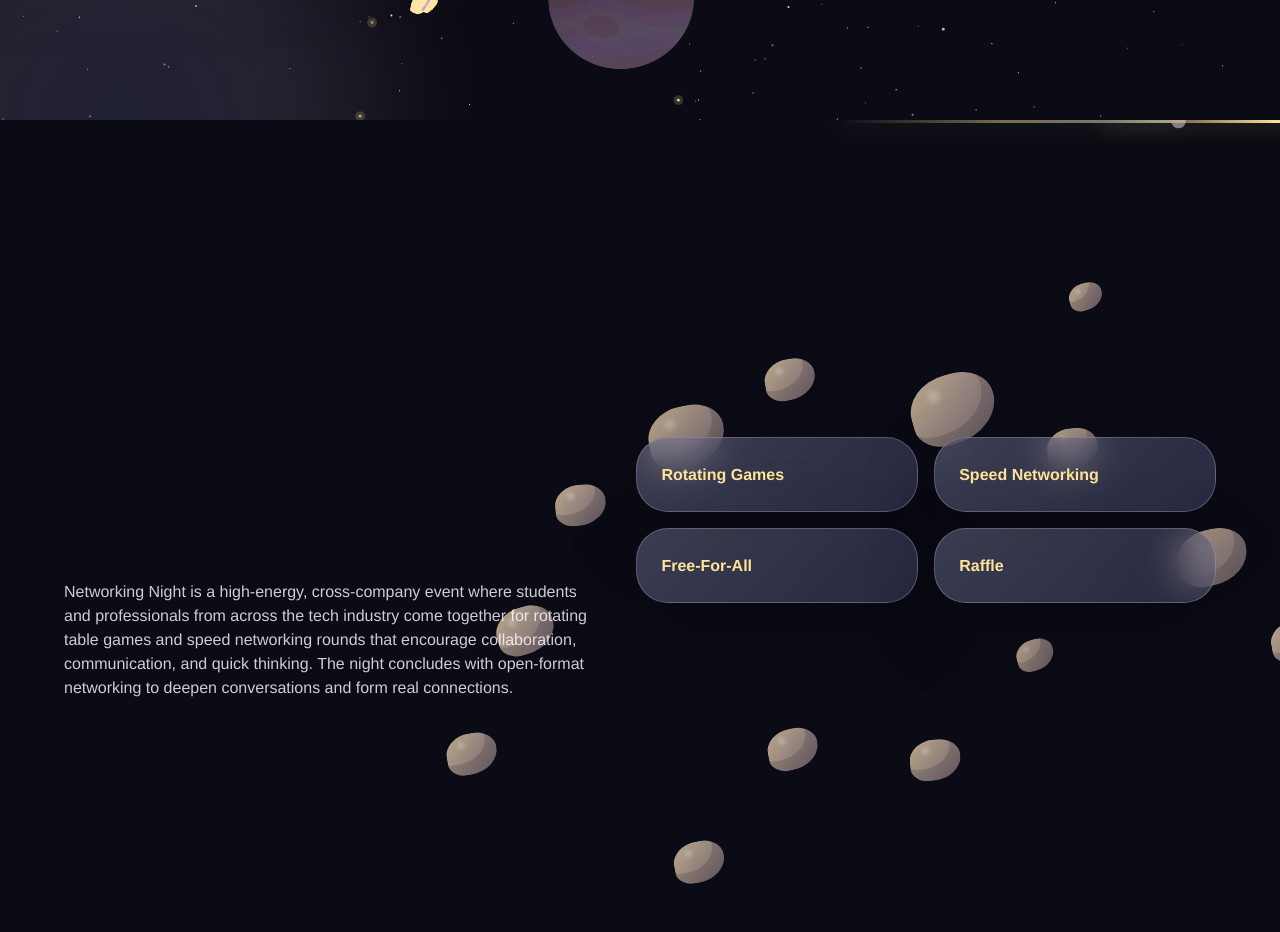
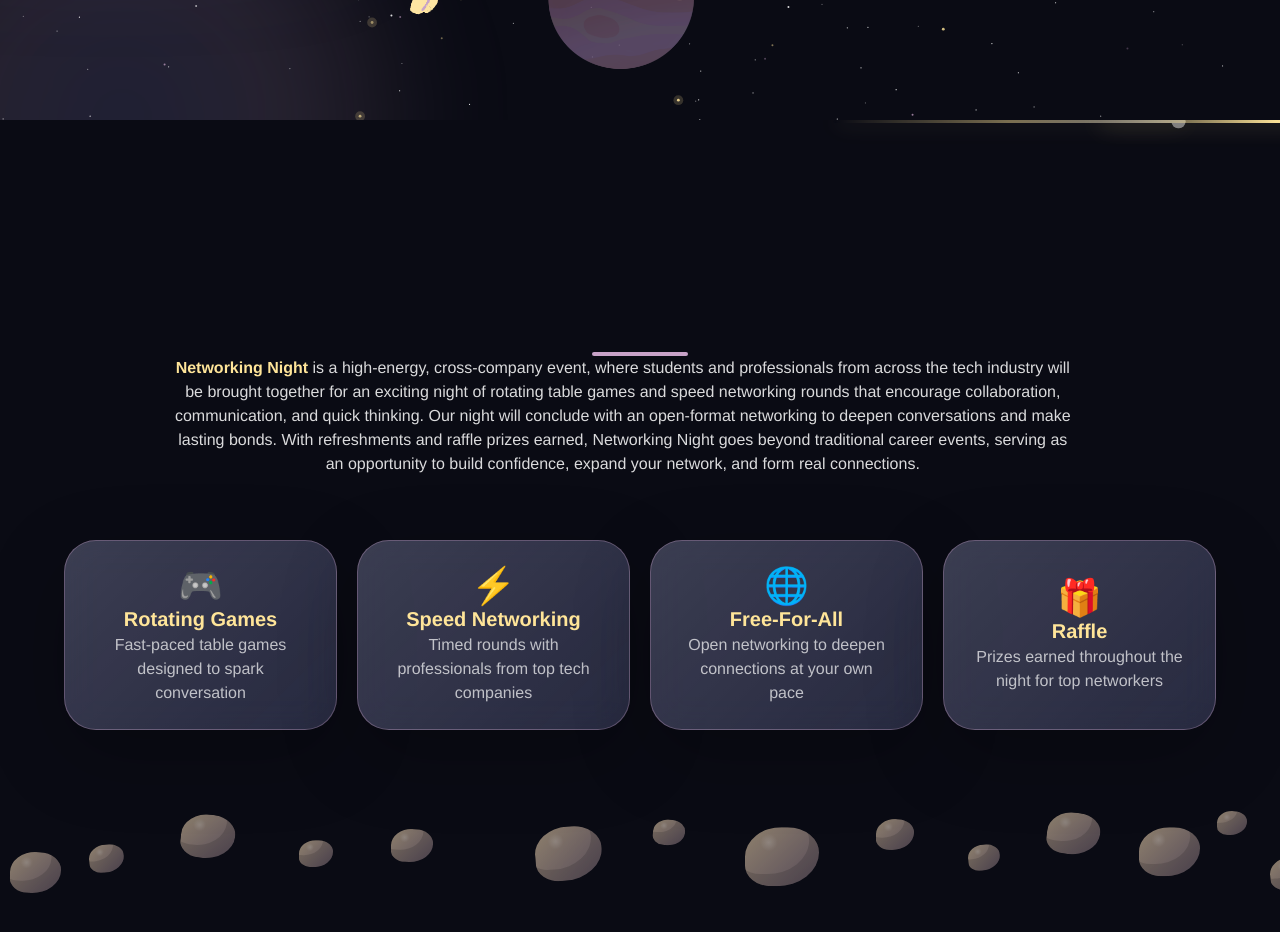
Before and after one commit to icssc/26-networking-night, a Next.js app: page / in a window 1280 px wide. Shown: the part 680-1612 px from the top of the page. Built offline with nearby package versions, Linux system fonts and the light colour scheme.

Commit message:
feat: what is networking night

```diff
--- a/app/globals.css
+++ b/app/globals.css
@@ -306,6 +306,32 @@ body {
 .asteroid:nth-child(13) { left: 24%; top: 84%; }
 .asteroid:nth-child(14) { left: 72%; top: 22%; width: 2.1rem; }
 
+.about-asteroid-belt {
+  position: relative;
+  inset: auto;
+  width: calc(100% + 10rem);
+  height: 8rem;
+  margin-top: 2.75rem;
+  margin-bottom: -5rem;
+  transform: rotate(0deg);
+  opacity: 0.75;
+}
+
+.about-asteroid-belt .asteroid:nth-child(1) { left: 2%; top: 62%; }
+.about-asteroid-belt .asteroid:nth-child(2) { left: 8%; top: 48%; width: 2.2rem; }
+.about-asteroid-belt .asteroid:nth-child(3) { left: 15%; top: 36%; width: 3.4rem; }
+.about-asteroid-belt .asteroid:nth-child(4) { left: 24%; top: 52%; width: 2.1rem; }
+.about-asteroid-belt .asteroid:nth-child(5) { left: 31%; top: 44%; width: 2.6rem; }
+.about-asteroid-belt .asteroid:nth-child(6) { left: 42%; top: 34%; width: 4.2rem; }
+.about-asteroid-belt .asteroid:nth-child(7) { left: 51%; top: 40%; width: 2rem; }
+.about-asteroid-belt .asteroid:nth-child(8) { left: 58%; top: 42%; width: 4.6rem; }
+.about-asteroid-belt .asteroid:nth-child(9) { left: 68%; top: 36%; width: 2.4rem; }
+.about-asteroid-belt .asteroid:nth-child(10) { left: 75%; top: 48%; width: 2rem; }
+.about-asteroid-belt .asteroid:nth-child(11) { left: 81%; top: 35%; width: 3.3rem; }
+.about-asteroid-belt .asteroid:nth-child(12) { left: 88%; top: 42%; width: 3.8rem; }
+.about-asteroid-belt .asteroid:nth-child(13) { left: 94%; top: 30%; width: 1.9rem; }
+.about-asteroid-belt .asteroid:nth-child(14) { left: 98%; top: 58%; width: 2.5rem; }
+
 .ufo-card {
   display: flex;
   min-height: 17rem;
--- a/app/sections/about.tsx
+++ b/app/sections/about.tsx
@@ -7,7 +7,28 @@ import { useState } from "react";
 import ScrollFloat from "@/components/ScrollFloat";
 import { StarIcon } from "@/components/StarIcon";
 
-const events = ["Rotating Games", "Speed Networking", "Free-For-All", "Raffle"];
+const events = [
+    {
+        icon: "🎮",
+        name: "Rotating Games",
+        description: "Fast-paced table games designed to spark conversation",
+    },
+    {
+        icon: "⚡",
+        name: "Speed Networking",
+        description: "Timed rounds with professionals from top tech companies",
+    },
+    {
+        icon: "🌐",
+        name: "Free-For-All",
+        description: "Open networking to deepen connections at your own pace",
+    },
+    {
+        icon: "🎁",
+        name: "Raffle",
+        description: "Prizes earned throughout the night for top networkers",
+    },
+];
 
 const professionals = [
     { name: "Sponsor Logo", href: "#sponsor-1", direction: "left", petr: false },
@@ -77,21 +98,11 @@ export default function About(){
 
             </section>
 
-            <section className="relative grid min-h-screen w-full items-center gap-12 px-6 py-24 lg:grid-cols-[0.95fr_1.05fr] lg:px-16">
-                <div className="asteroid-belt" aria-hidden>
-                    {Array.from({ length: 14 }).map((_, index) => (
-                        <motion.span
-                            key={index}
-                            className="asteroid"
-                            animate={{ y: [0, index % 2 ? 10 : -10, 0], rotate: [0, 8, -6, 0] }}
-                            transition={{ duration: 3 + (index % 4), repeat: Infinity, ease: "easeInOut" }}
-                        />
-                    ))}
-                </div>
-
-                <div className="relative z-10">
+            <section className="relative flex min-h-screen w-full flex-col items-center justify-center overflow-hidden px-6 py-24 text-center lg:px-16">
+                <div className="relative z-10 mx-auto max-w-5xl">
                     <ScrollFloat
-                        textClassName="text-[clamp(2.75rem,7vw,4.5rem)] font-bold leading-tight tracking-tight"
+                        containerClassName="mb-0 text-center"
+                        textClassName="text-[clamp(2.4rem,10vw,4.5rem)] font-bold leading-tight tracking-tight md:text-[clamp(3rem,6vw,4.5rem)]"
                         variant="galaxyStar"
                         animationDuration={1}
                         ease="back.inOut(2)"
@@ -101,18 +112,39 @@ export default function About(){
                     >
                         What is Networking Night?
                     </ScrollFloat>
-                    <Typography className="mt-8 max-w-3xl text-lg leading-8 text-white/80">
-                        Networking Night is a high-energy, cross-company event where students and professionals from across the tech industry come together for rotating table games and speed networking rounds that encourage collaboration, communication, and quick thinking. The night concludes with open-format networking to deepen conversations and form real connections.
+                    <div className="mx-auto mt-3 h-1 w-24 rounded-full bg-(--galaxy-nebula)" />
+                    <Typography className="mx-auto mt-10 max-w-4xl text-base font-semibold leading-8 text-white/85 md:text-lg">
+                        <span className="font-black text-(--galaxy-star)">
+                            Networking Night
+                        </span>{" "}
+                        is a high-energy, cross-company event, where students and professionals from across the tech industry will be brought together for an exciting night of rotating table games and speed networking rounds that encourage collaboration, communication, and quick thinking. Our night will conclude with an open-format networking to deepen conversations and make lasting bonds. With refreshments and raffle prizes earned, Networking Night goes beyond traditional career events, serving as an opportunity to build confidence, expand your network, and form real connections.
                     </Typography>
                 </div>
 
-                <div className="relative z-10 grid gap-4 sm:grid-cols-2">
+                <div className="relative z-10 mt-16 grid w-full max-w-6xl gap-5 sm:grid-cols-2 lg:grid-cols-4">
                     {events.map((event) => (
-                        <div key={event} className="glass-card p-6">
-                            <Typography variant="galaxyStar" className="font-bold">
-                                {event}
+                        <div key={event.name} className="glass-card flex min-h-44 flex-col items-center justify-center p-6 text-center">
+                            <span className="text-4xl" aria-hidden>
+                                {event.icon}
+                            </span>
+                            <Typography variant="galaxyStar" className="mt-4 text-xl font-black">
+                                {event.name}
+                            </Typography>
+                            <Typography className="mt-3 max-w-52 text-sm font-semibold leading-6 text-white/70">
+                                {event.description}
                             </Typography>
                         </div>
+                    ))}
+                </div>
+
+                <div className="asteroid-belt about-asteroid-belt" aria-hidden>
+                    {Array.from({ length: 14 }).map((_, index) => (
+                        <motion.span
+                            key={index}
+                            className="asteroid"
+                            animate={{ y: [0, index % 2 ? 10 : -10, 0], rotate: [0, 8, -6, 0] }}
+                            transition={{ duration: 3 + (index % 4), repeat: Infinity, ease: "easeInOut" }}
+                        />
                     ))}
                 </div>
             </section>
--- a/app/sections/landing.tsx
+++ b/app/sections/landing.tsx
@@ -23,7 +23,8 @@ const planetHoverClass =
     "pointer-events-auto opacity-75 transition-opacity duration-300 hover:opacity-90";
 
 export default function Landing(){
-    const containerRef = useRef(null);
+    const networkingContainerRef = useRef<HTMLDivElement | null>(null);
+    const nightContainerRef = useRef<HTMLDivElement | null>(null);
     return(
         <section className="relative flex min-h-screen w-screen items-center justify-center">
             <div className="pointer-events-none absolute inset-0 z-0 overflow-hidden">
@@ -76,7 +77,7 @@ export default function Landing(){
                 <div className="flex flex-col items-center">
 
                  <Typography>ICSSC Presents</Typography>
-                    <div ref={containerRef} className="relative flex flex-col leading-none">
+                    <div ref={networkingContainerRef} className="relative flex flex-col leading-none">
                         <VariableProximity
                             font={fredoka}
                             variant="galaxyStar"
@@ -84,13 +85,13 @@ export default function Landing(){
                             label="Networking"
                             fromFontVariationSettings="'wght' 600"
                             toFontVariationSettings="'wght' 900"
-                            containerRef={containerRef}
+                            containerRef={networkingContainerRef}
                             radius={100}
                             falloff="linear"
                         />
                     </div>
 
-                    <div ref={containerRef} className="relative flex flex-col leading-none">
+                    <div ref={nightContainerRef} className="relative flex flex-col leading-none">
                         <VariableProximity
                             font={fredoka}
                             variant="galaxyNebula"
@@ -98,7 +99,7 @@ export default function Landing(){
                             label="Night"
                             fromFontVariationSettings="'wght' 600"
                             toFontVariationSettings="'wght' 900"
-                            containerRef={containerRef}
+                            containerRef={nightContainerRef}
                             radius={100}
                             falloff="linear"
                         />
```
